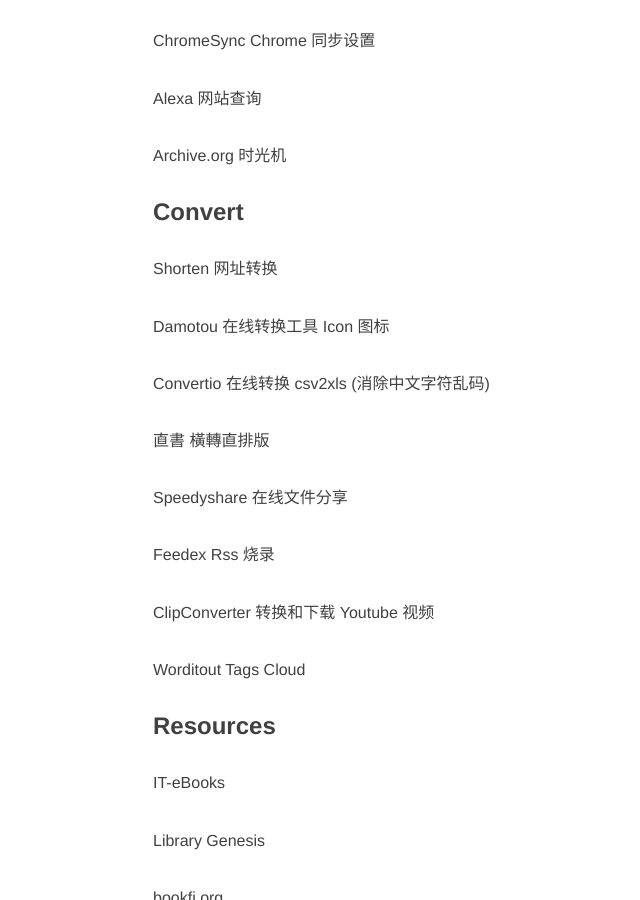
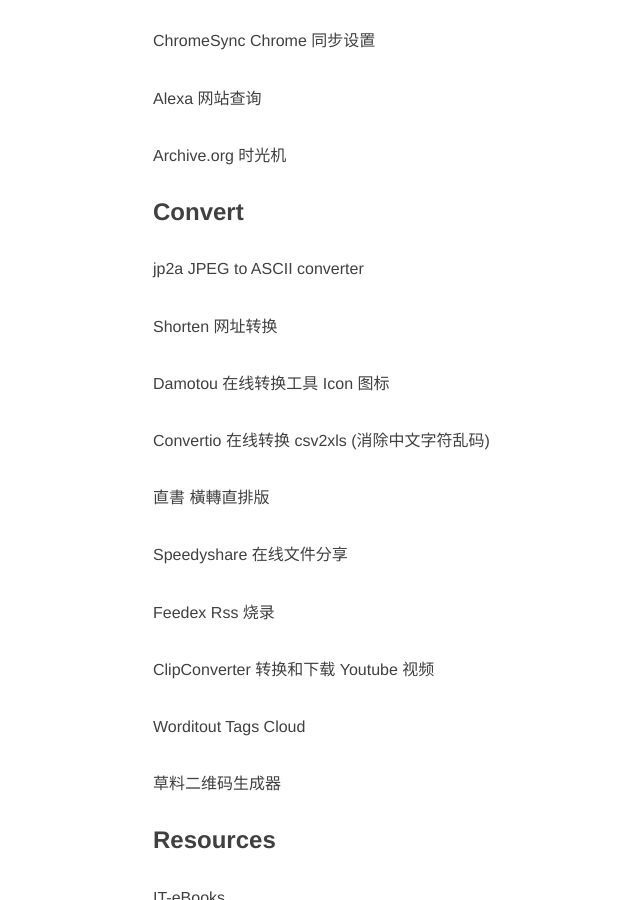
Before and after one commit to Azeril/Microdust, a Jekyll site: the page built from Tools.md, in a window 1280 px wide and 900 px high, scrolled down 1467 px. Shown: the whole window, without its empty margins (112-752 px from the left). Built offline with Jekyll 4.4.1, drawn with Linux system fonts in a browser that asks for light colours; nearby versions of some CDN libraries.

Commit message:
add some new tools

```diff
--- a/Tools.md
+++ b/Tools.md
@@ -50,6 +50,8 @@
 
 ### Convert
 
+[jp2a](https://csl.name/jp2a/) JPEG to ASCII converter
+
 [Shorten](http://www.waqiang.com/index.php/url/shorten) 网址转换
 
 [Damotou](http://www.damotou.com/index.php) 在线转换工具 Icon 图标
@@ -65,6 +67,8 @@
 [ClipConverter](http://www.clipconverter.cc/) 转换和下载 Youtube 视频
 
 [Worditout](http://worditout.com/) Tags Cloud
+
+[草料二维码生成器](http://cli.im/)
 
 ### Resources
 
```
